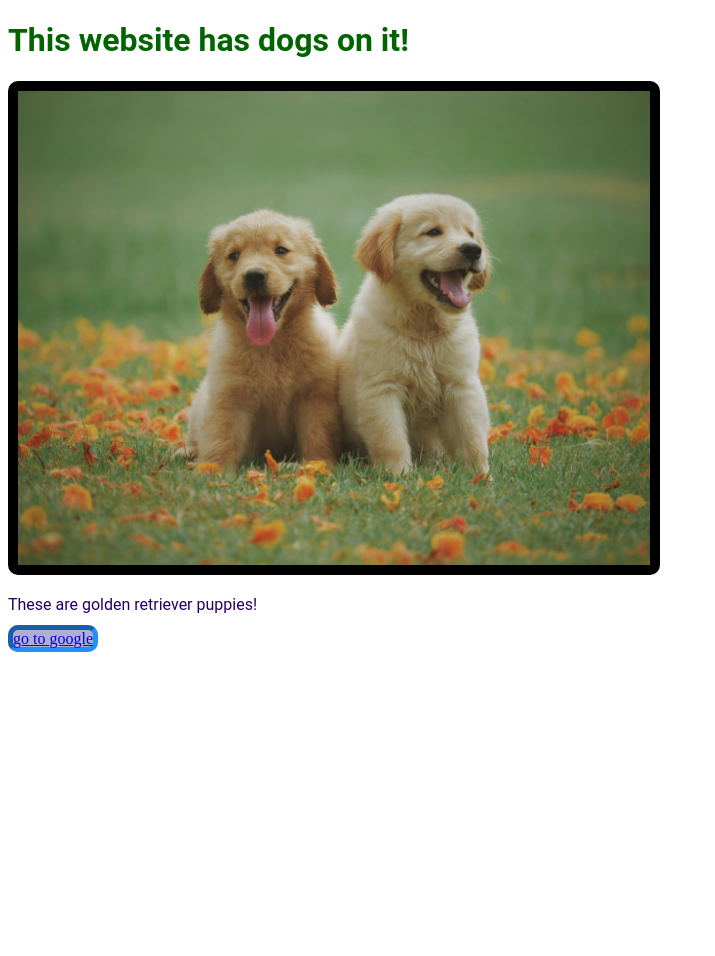
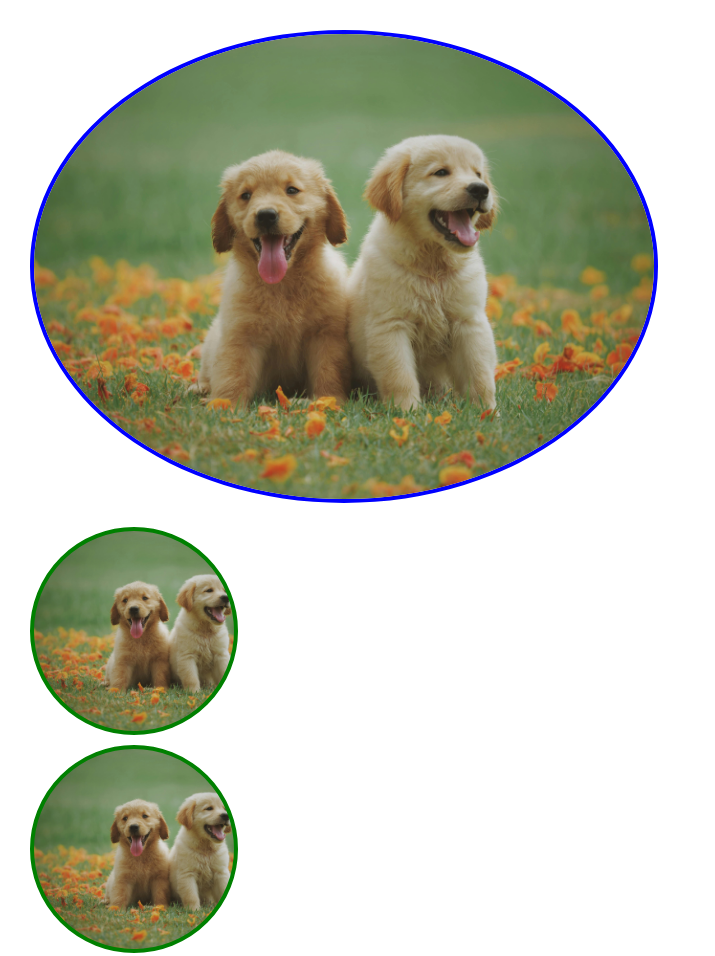
Before and after one commit to Ar2k2/webdog, a plain HTML site: page website/index.html in a window 1280 px wide. Shown: the top 956 px of the page, without its empty margins (0-715 px from the left). Before the commit the page ends 800 px from the top, so only its background shows below. Drawn offline with Linux system fonts and the light colour scheme.

Commit message:
Made it all new

```diff
--- a/website/css/main.css
+++ b/website/css/main.css
@@ -1,19 +1,17 @@
-/* this is to resize the pic cause it was gigantic */
-.bordered {
+* {margin: 10px;}
+div {
+    width: 200px;
+    height: 200px;
+    border: 4px solid green;
+    border-radius: 100%;
+    background-image: url(../imgs/doggy.jpg);
+    background-size: cover;
+    background-repeat: no-repeat;
+
+}
+img {
+    border: 4px solid blue;
+    border-radius: 100%;
     width: 50%;
-    border: 10px solid black;
-    border-radius: 10px;
+    height: 50%;
 }
-a {
-    background-color: rgb(175, 175, 210);
-    border: 5px inset dodgerblue;
-    border-radius: 10px;
-}
-h1 {
-    font-family: 'Roboto', sans-serif;
-    color: darkgreen;
-}
-p {
-    font-family: 'Roboto', sans-serif;
-    color: rgb(38, 0, 100);
-}
--- a/website/index.html
+++ b/website/index.html
@@ -7,11 +7,10 @@
     <link rel="stylesheet" href="./css/main.css">
 </head>
 <body>
-    <h1>This website has dogs on it!</h1>
-    <!-- this shows a pic of two cute dogs -->
-    <img src="imgs/doggy.jpg" class="bordered">
-    <p>These are golden retriever puppies!</p>
-    <!-- this creates a link to google.com -->
-    <a href="https://www.google.com" target="_blank">go to google</a>
+    <img src="imgs/doggy.jpg">
+    <div></div>
+    <div></div>
+    <div></div>
+
 </body>
 </html>
```
